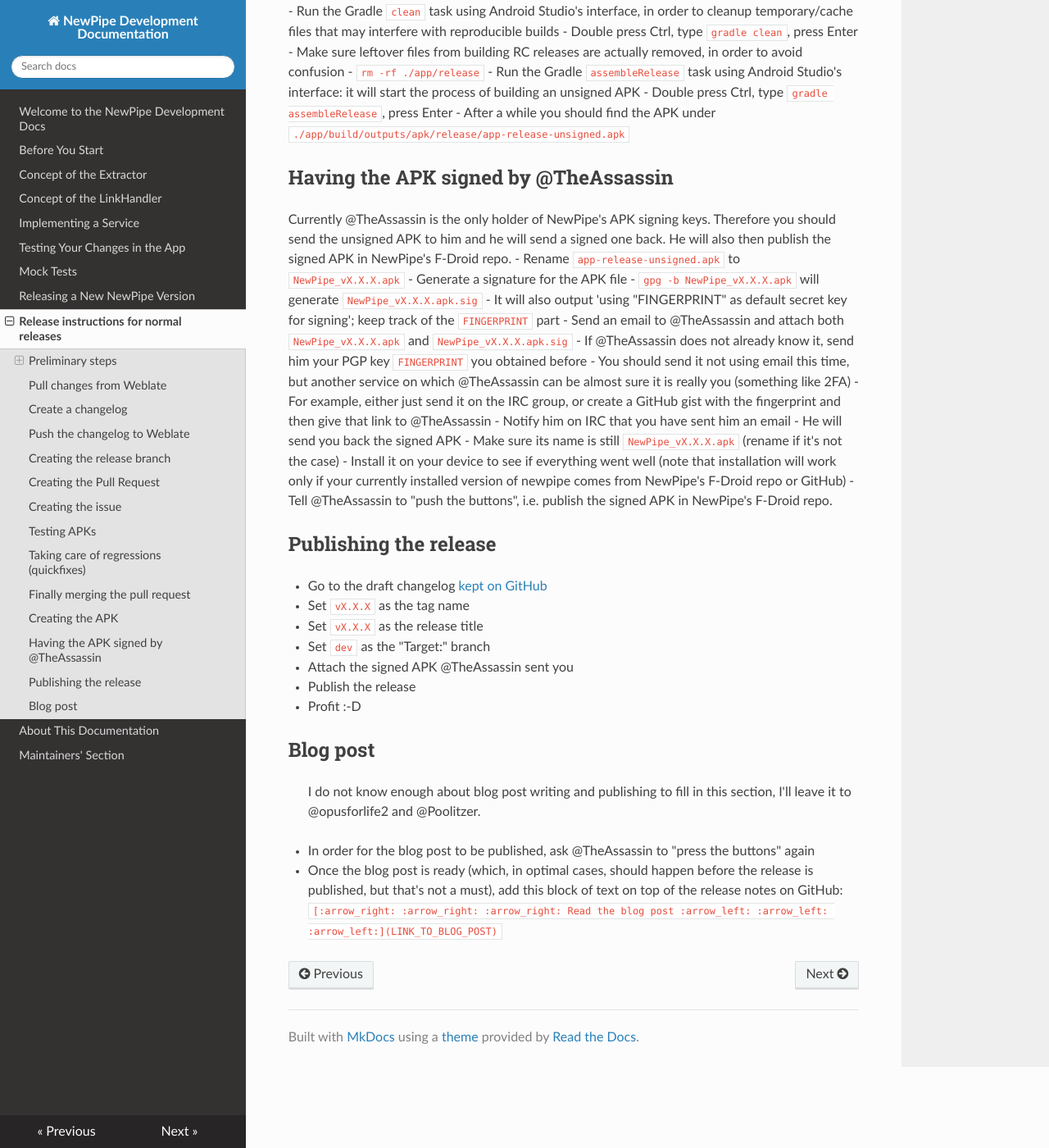
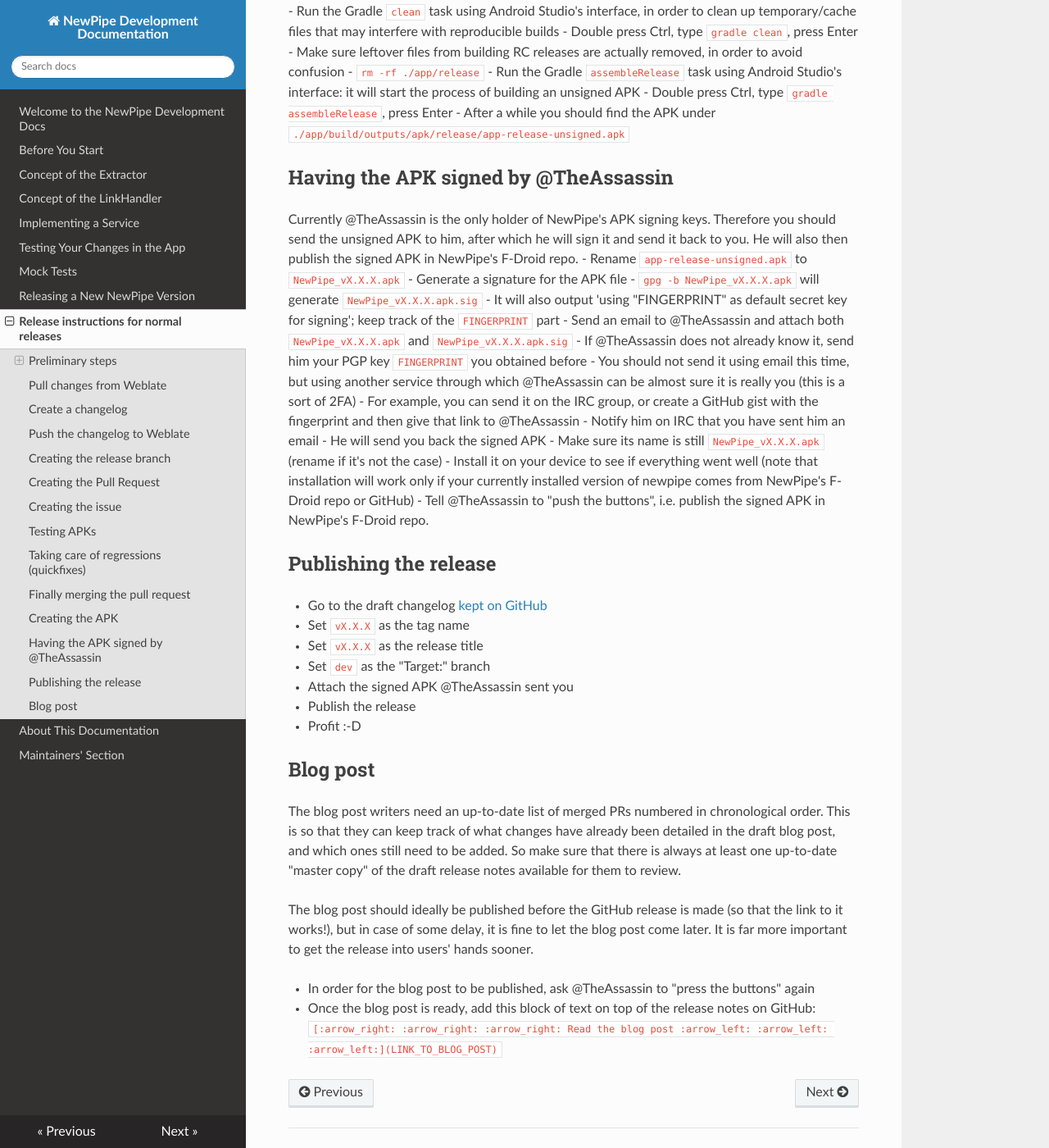
Before and after one commit to TeamNewPipe/documentation, an MkDocs documentation site: the page built from docs/07_release_instructions.md, in a window 1280 px wide and 1400 px high, scrolled down 5957 px. Shown: the whole window at 82% size. Built offline with MkDocs 1.6.1, drawn with Linux system fonts in a browser that asks for light colours; nearby versions of some CDN libraries; library files that are not in the unit come from our copies; some of the changed text lies outside the part shown.

Commit message:
Apply review suggestions and add blogpost section
Co-authored-by: opusforlife2 <53176348+opusforlife2@users.noreply.github.com>

````diff
--- a/docs/07_release_instructions.md
+++ b/docs/07_release_instructions.md
@@ -1,6 +1,6 @@
 # Release instructions for normal releases
 
-This page just contains detailed instructions for normal releases. Refer to [Releasing](../06_releasing) for other information about releases.
+This page contains detailed instructions for normal releases. Refer to [Releasing](../06_releasing) for other information about releases.
 
 ## Preliminary steps
 
@@ -23,7 +23,7 @@
 
 ### Version name and conventions
 
-- Find the version code of the next release by looking for `versionCode` in [`app/build.gradle`](https://github.com/TeamNewPipe/NewPipe/blob/dev/app/build.gradle): 1 added to that value (from now on called `NEW_VERSION_CODE`) will be the new value (but do not edit the file yet)
+- Find the version code of the next release by looking for `versionCode` in [`app/build.gradle`](https://github.com/TeamNewPipe/NewPipe/blob/dev/app/build.gradle): You will add 1 to that value (from now on called `NEW_VERSION_CODE`) to get the new value (but do not edit the file yet)
 - Choose the version number of the next release according to [semantic versioning](https://semver.org/) (from now on called `X.X.X`)
 
 ### Identification
@@ -36,7 +36,7 @@
 - Go to [Weblate's Maintenance tab](https://hosted.weblate.org/projects/newpipe/#repository)
 - Press the *Lock* button to prevent translators from translating while you are creating commits; remember to *Unlock* later!
 - Press the *Update* button to update Weblate with the latest changes on NewPipe's `dev` branch
-- Press the *Commit* button, if needed, to make sure Weblate creates a commit for translations which had not been committed yet
+- Press the *Commit* button, if needed, to make sure Weblate creates a commit for translations which have not been committed yet
 - Now go back to the local git repository
 - In case you followed these steps before, delete the `weblate-dev` branch
     - `git branch -D weblate-dev`
@@ -116,7 +116,7 @@
 ## Creating the Pull Request
 
 - Create a Pull Request (PR) from the new branch you just pushed
-    - If you used the correct branch name you should be able to use this url, after changing the X.X.X: https://github.com/TeamNewPipe/NewPipe/pull/new/release-X.X.X
+    - If you used the correct branch name you should be able to use this URL, after changing the X.X.X: https://github.com/TeamNewPipe/NewPipe/pull/new/release-X.X.X
 - Make sure the PR has `master` as the *base* branch and `release-X.X.X` as the *compare* branch
 - The PR title should be "Release vX.X.X (NEW_VERSION_CODE)"
 - Remove the entire PR template, and instead put these two lines in the description (the `ISSUE_NUMBER` will be replaced later):
@@ -162,7 +162,7 @@
 
 ## Taking care of regressions (quickfixes)
 
-The release issue and pull request should stay open for **roughly one week**, so that people can test the provided APKs and give feedback. If a *regression* is reported by some user, it should possibly be solved before releasing, otherwise the app would become more broken after each release. A *regression* is a bug now present in some code that used to run well in the last release, but was then modified in this release (supposedly to fix something else) and is now broken. So the following do not classify as regressions: some videos stop working because YouTube made some changes; the newly introduced big feature XYZ is still not perfect and has some bugs; a random crash reproducible also on previous versions... You get the point. Before releasing, try to fix any regression that come out, but avoid fixing non-regressions, since those should be treated with the same care and attention as all other issues. Maintainers have to be aware that they might be required to fix regressions, so plan your release at a time when you are available.
+The release issue and pull request should stay open for **roughly one week**, so that people can test the provided APKs and give feedback. If a *regression* is reported by some user, it should possibly be solved before releasing, otherwise the app would become more broken after each release. A *regression* is a bug now present in some code that used to run well in the last release, but was then modified in this release (supposedly to fix something else) and is now broken. So the following do not classify as regressions: some videos stop working because YouTube made some changes; the newly introduced big feature XYZ is still not perfect and has some bugs; a random crash reproducible also on previous versions... You get the point. Before releasing, try to fix any regressions that are reported, but avoid fixing non-regressions, since those should be treated with the same care and attention as all other issues. As a Release Manager, you might be required to fix regressions, so plan your release at a time when you are available.
 
 Pull requests fixing regressions should target the `release-X.X.X` branch, not the `dev` branch! When merging those PRs, also provide a new Release Candidate APK.
 
@@ -207,7 +207,7 @@
     - `git checkout master`
     - `git pull origin master`
 - Open the local project in Android Studio
-- Run the Gradle `clean` task using Android Studio's interface, in order to cleanup temporary/cache files that may interfere with reproducible builds
+- Run the Gradle `clean` task using Android Studio's interface, in order to clean up temporary/cache files that may interfere with reproducible builds
     - Double press Ctrl, type `gradle clean`, press Enter
 - Make sure leftover files from building RC releases are actually removed, in order to avoid confusion
     - `rm -rf ./app/release`
@@ -217,15 +217,15 @@
 
 ## Having the APK signed by @TheAssassin
 
-Currently @TheAssassin is the only holder of NewPipe's APK signing keys. Therefore you should send the unsigned APK to him and he will send a signed one back. He will also then publish the signed APK in NewPipe's F-Droid repo.
+Currently @TheAssassin is the only holder of NewPipe's APK signing keys. Therefore you should send the unsigned APK to him, after which he will sign it and send it back to you. He will also then publish the signed APK in NewPipe's F-Droid repo.
 - Rename `app-release-unsigned.apk` to `NewPipe_vX.X.X.apk`
 - Generate a signature for the APK file
     - `gpg -b NewPipe_vX.X.X.apk` will generate `NewPipe_vX.X.X.apk.sig`
     - It will also output 'using "FINGERPRINT" as default secret key for signing'; keep track of the `FINGERPRINT` part
 - Send an email to @TheAssassin and attach both `NewPipe_vX.X.X.apk` and `NewPipe_vX.X.X.apk.sig`
 - If @TheAssassin does not already know it, send him your PGP key `FINGERPRINT` you obtained before
-    - You should send it not using email this time, but another service on which @TheAssassin can be almost sure it is really you (something like 2FA)
-    - For example, either just send it on the IRC group, or create a GitHub gist with the fingerprint and then give that link to @TheAssassin
+    - You should not send it using email this time, but using another service through which @TheAssassin can be almost sure it is really you (this is a sort of 2FA)
+    - For example, you can send it on the IRC group, or create a GitHub gist with the fingerprint and then give that link to @TheAssassin
 - Notify him on IRC that you have sent him an email
 - He will send you back the signed APK
 - Make sure its name is still `NewPipe_vX.X.X.apk` (rename if it's not the case)
@@ -244,10 +244,12 @@
 
 ## Blog post
 
-> I do not know enough about blog post writing and publishing to fill in this section, I'll leave it to @opusforlife2 and @Poolitzer.
+The blog post writers need an up-to-date list of merged PRs numbered in chronological order. This is so that they can keep track of what changes have already been detailed in the draft blog post, and which ones still need to be added. So make sure that there is always at least one up-to-date "master copy" of the draft release notes available for them to review.
+
+The blog post should ideally be published before the GitHub release is made (so that the link to it works!), but in case of some delay, it is fine to let the blog post come later. It is far more important to get the release into users' hands sooner.
 
 - In order for the blog post to be published, ask @TheAssassin to "press the buttons" again
-- Once the blog post is ready (which, in optimal cases, should happen before the release is published, but that's not a must), add this block of text on top of the release notes on GitHub:
+- Once the blog post is ready, add this block of text on top of the release notes on GitHub:
     ```
     [:arrow_right: :arrow_right: :arrow_right: Read the blog post :arrow_left: :arrow_left: :arrow_left:](LINK_TO_BLOG_POST)
     ```
````
Also changed, not shown: other parts of docs/07_release_instructions.md (+3 -3 lines).
